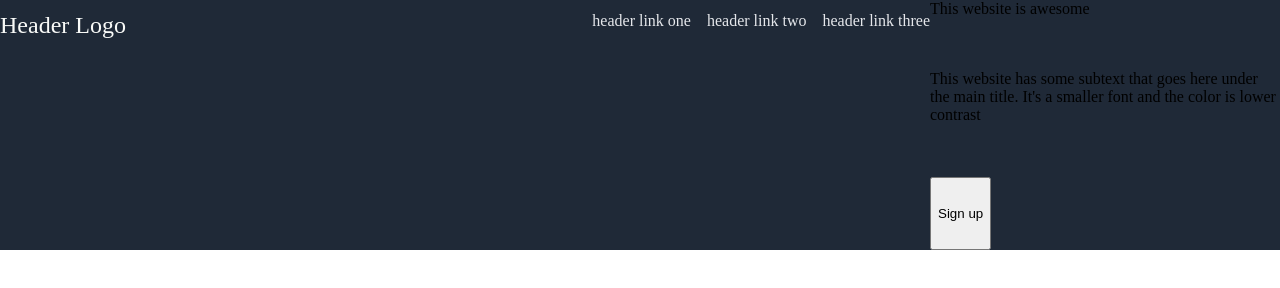
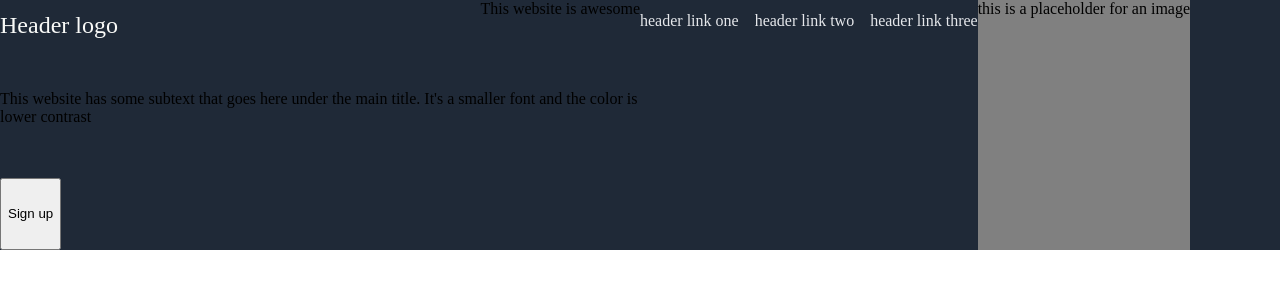
Before and after one commit to mbergq/landing-page.exercise, a plain HTML site: page index.html in a window 1280 px wide. Drawn offline with Linux system fonts and the light colour scheme.

Commit message:
Content side by side with flex-basis

```diff
--- a/index.html
+++ b/index.html
@@ -10,21 +10,25 @@
 
 <body>
     <div class="sectone">
-        <div class="header">
-            <header>Header Logo</header>
-        </div>
-        <div class="headerlinks">
-            <div>header link one</div>
-            <div>header link two</div>
-            <div>header link three</div>
-        </div>
         <div class="content">
+            <div class="header">Header logo</div>
             <div>This website is awesome</div>
             <div>This website has some subtext that goes here under the main title. It's a smaller font and the color is lower contrast</div>
             <button class="signup">Sign up</button>
 
 
         </div>
+        <div class="contentright">
+            <div class="headerlinks">
+                <div>header link one</div>
+                <div>header link two</div>
+                <div>header link three</div>
+            </div>
+            <div class="imgbox">
+                <div>this is a placeholder for an image</div>
+            </div>
+        </div>
+
 
 
 
--- a/style.css
+++ b/style.css
@@ -26,9 +26,20 @@ body {
     color: #E5E7EB;
     gap: 16px;
     padding-top: 12px;
+
 }
 .content {
     display: flex;
     width: 350px;
     flex-wrap: wrap;
+    flex-basis: 50%;
 }
+.imgbox {
+    background-color: gray;
+}
+
+.contentright {
+    display: flex;
+    flex-basis: 50%;
+
+}
```
